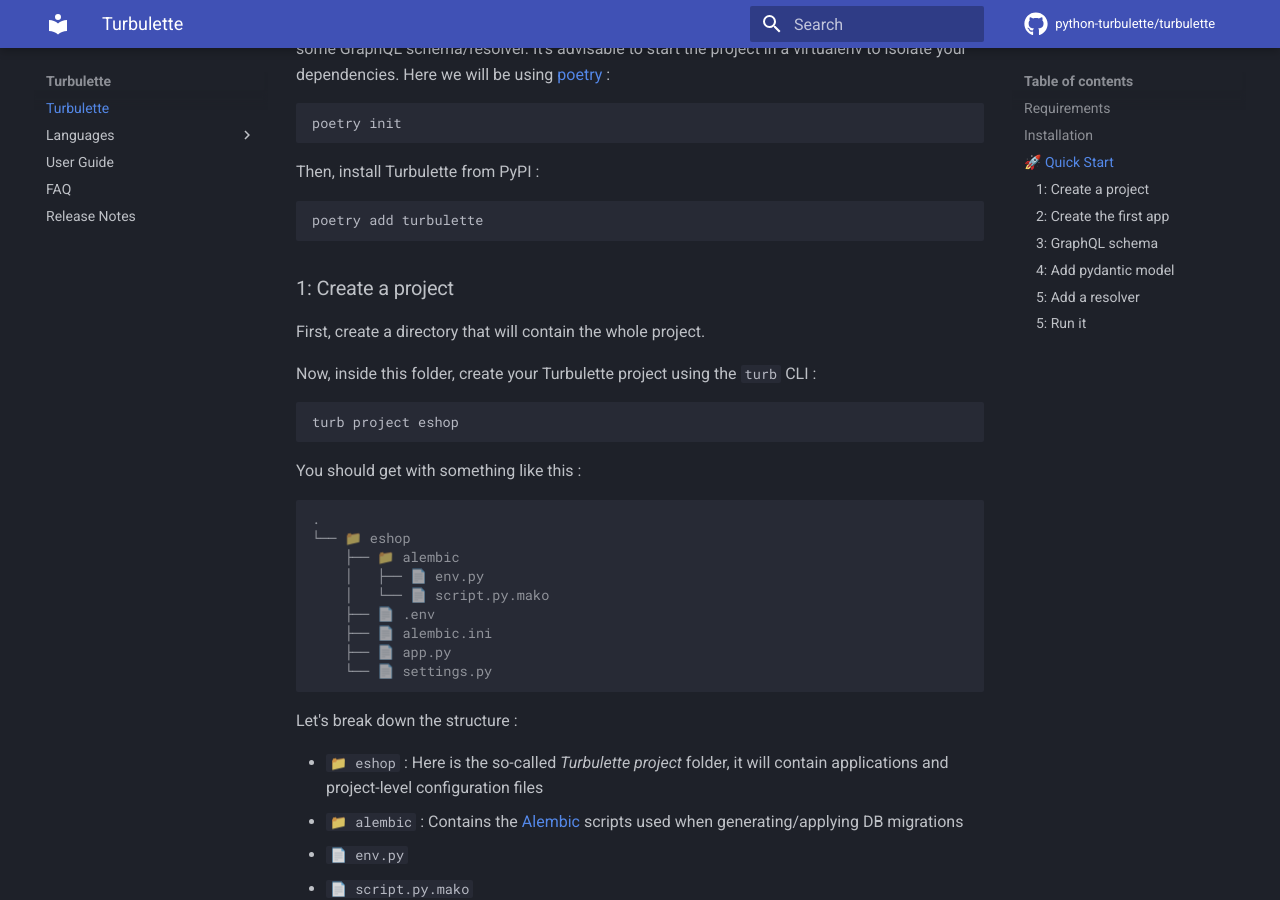
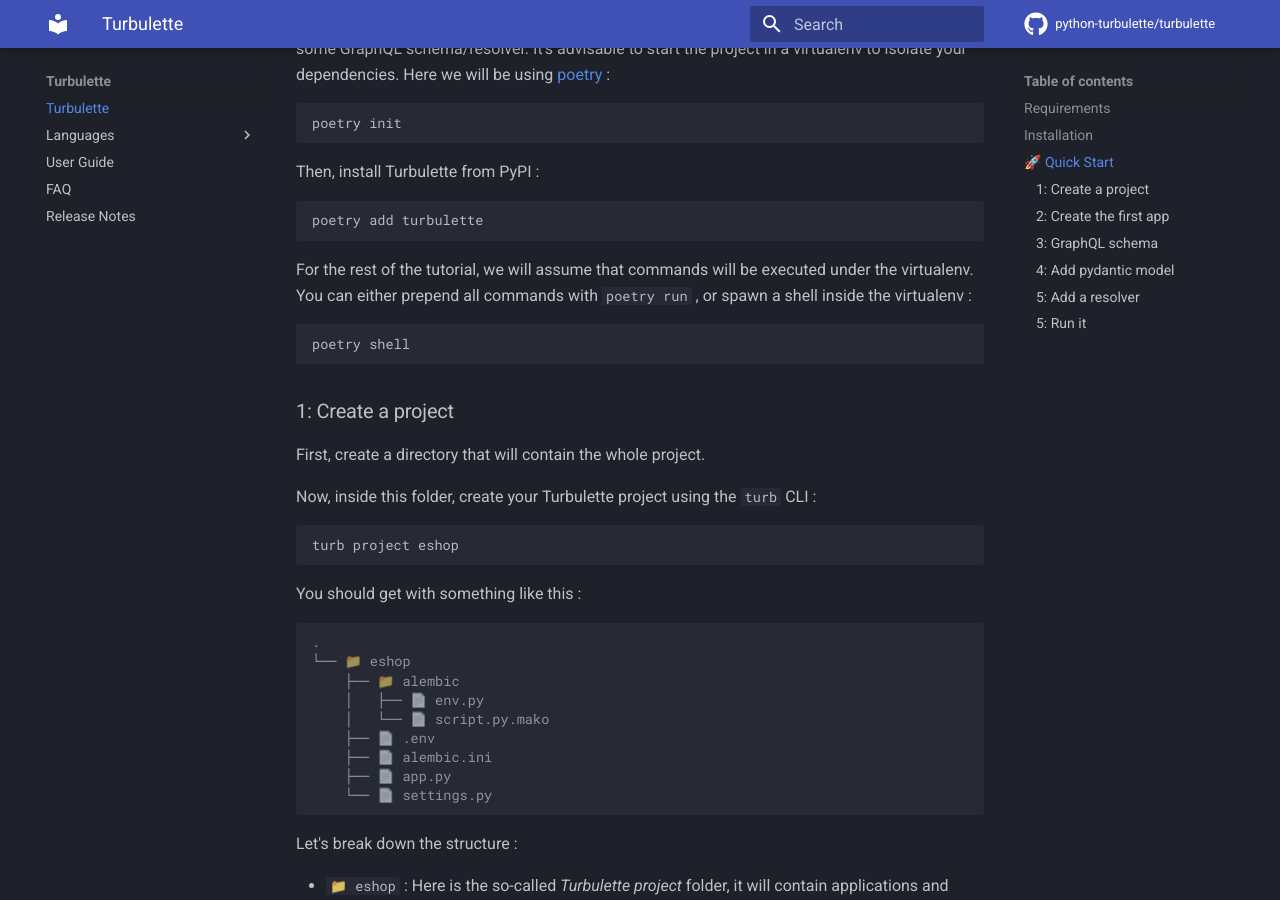
Before and after one commit to turbulette/turbulette, an MkDocs documentation site: the page built from docs/en/docs/index.md, in a window 1280 px wide and 900 px high, scrolled down 1630 px. Built offline with MkDocs 1.6.1 and Material for MkDocs 9.7.7, drawn with Linux system fonts in a browser that asks for light colours; comment, search, counter and statistics services are not loaded.

Commit message:
📝 docs: specifiy how to run commands

````diff
--- a/docs/en/docs/index.md
+++ b/docs/en/docs/index.md
@@ -91,6 +91,12 @@ Then, install Turbulette from PyPI :
 
 ``` bash
 poetry add turbulette
+```
+
+For the rest of the tutorial, we will assume that commands will be executed under the virtualenv.  You can either prepend all commands with `poetry run` , or spawn a shell inside the virtualenv :
+
+```bash
+poetry shell
 ```
 
 ### 1: Create a project
````
Also changed, not shown: other parts of docs/en/docs/index.md (+1 -1 lines).
